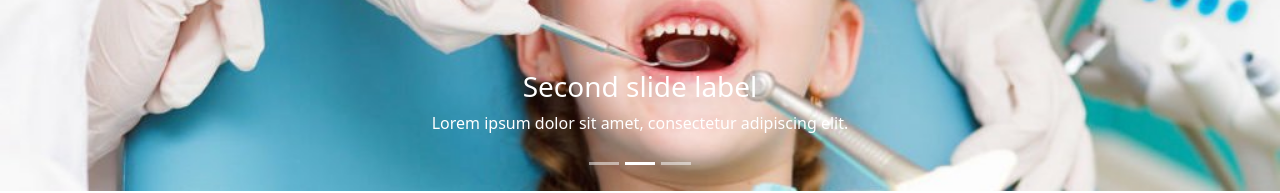
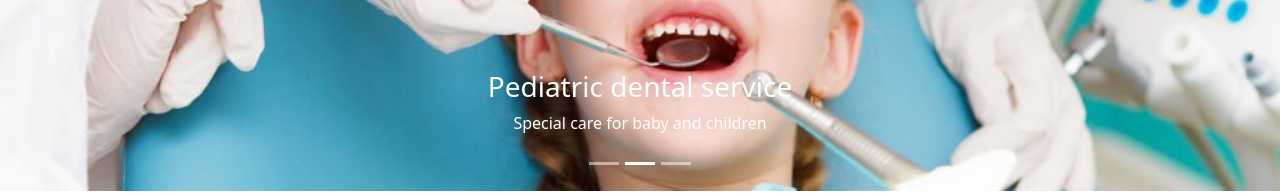
Before and after one commit to md-najmul-haque/dental-health-client-side, a React (Create React App) app: page / in a window 1280 px wide. Shown: the part 291-484 px from the top of the page. Built offline with nearby package versions, Linux system fonts and the light colour scheme; no server answers.

Commit message:
readme added

```diff
--- a/src/Pages/Home/Banner/Banner.js
+++ b/src/Pages/Home/Banner/Banner.js
@@ -19,8 +19,8 @@ const Banner = () => {
                     alt="First slide"
                 />
                 <Carousel.Caption>
-                    <h3>First slide label</h3>
-                    <p>Nulla vitae elit libero, a pharetra augue mollis interdum.</p>
+                    <h3>My Chamber</h3>
+                    <p>Best environment for best quality treatment and service</p>
                 </Carousel.Caption>
             </Carousel.Item>
             <Carousel.Item>
@@ -31,8 +31,8 @@ const Banner = () => {
                 />
 
                 <Carousel.Caption>
-                    <h3>Second slide label</h3>
-                    <p>Lorem ipsum dolor sit amet, consectetur adipiscing elit.</p>
+                    <h3>Pediatric dental service</h3>
+                    <p>Special care for baby and children</p>
                 </Carousel.Caption>
             </Carousel.Item>
             <Carousel.Item>
@@ -43,8 +43,8 @@ const Banner = () => {
                 />
 
                 <Carousel.Caption>
-                    <h3>Third slide label</h3>
-                    <p>Praesent commodo cursus magna, vel scelerisque nisl consectetur.</p>
+                    <h3>Healthy teeth for healthy life </h3>
+                    <p>Healthy teeth for perfect smile</p>
                 </Carousel.Caption>
             </Carousel.Item>
         </Carousel>
```
Also changed, not shown: 1 other file (tests, documents, lock files or other folders).
